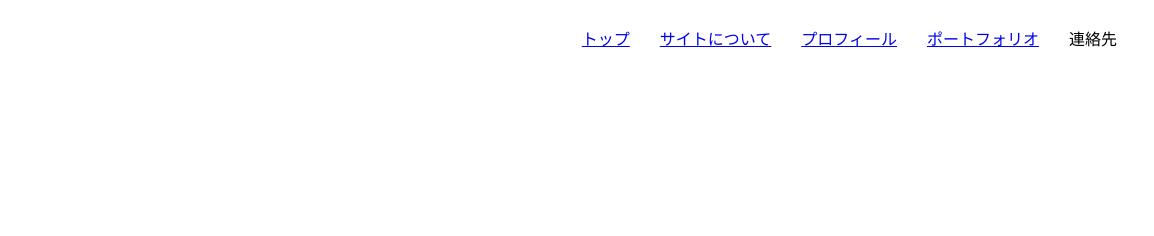
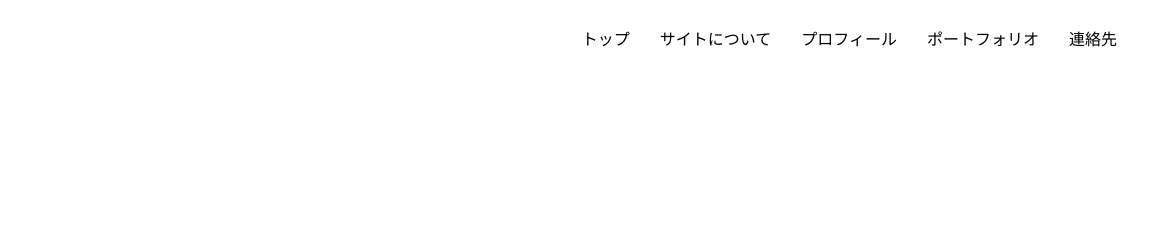
Before and after one commit to risa-tajima/tajima, a plain HTML site: page index.html in a window 1280 px wide. Shown: the top 236 px of the page, 126-1280 px from the left. Drawn offline with Linux system fonts and the light colour scheme.

Commit message:
Update style.css

```diff
--- a/style.css
+++ b/style.css
@@ -7,8 +7,13 @@ body{
     list-style: none;
     float: left;
     padding:10px 15px;
+
 }
 
+.header-list a{
+    text-decoration: none;
+    color: inherit;
+}
 .header{
 
     width: 100%;
@@ -157,10 +162,10 @@ h1{
 .work{
     margin:0 auto;
     width:70%;
-    padding-top: 100px;
+    padding-top: 50px;
     max-width: 1170px;
 }
-}
+
 /*フッターに関して*/
 .footer{
     margin-top:20px;
```
